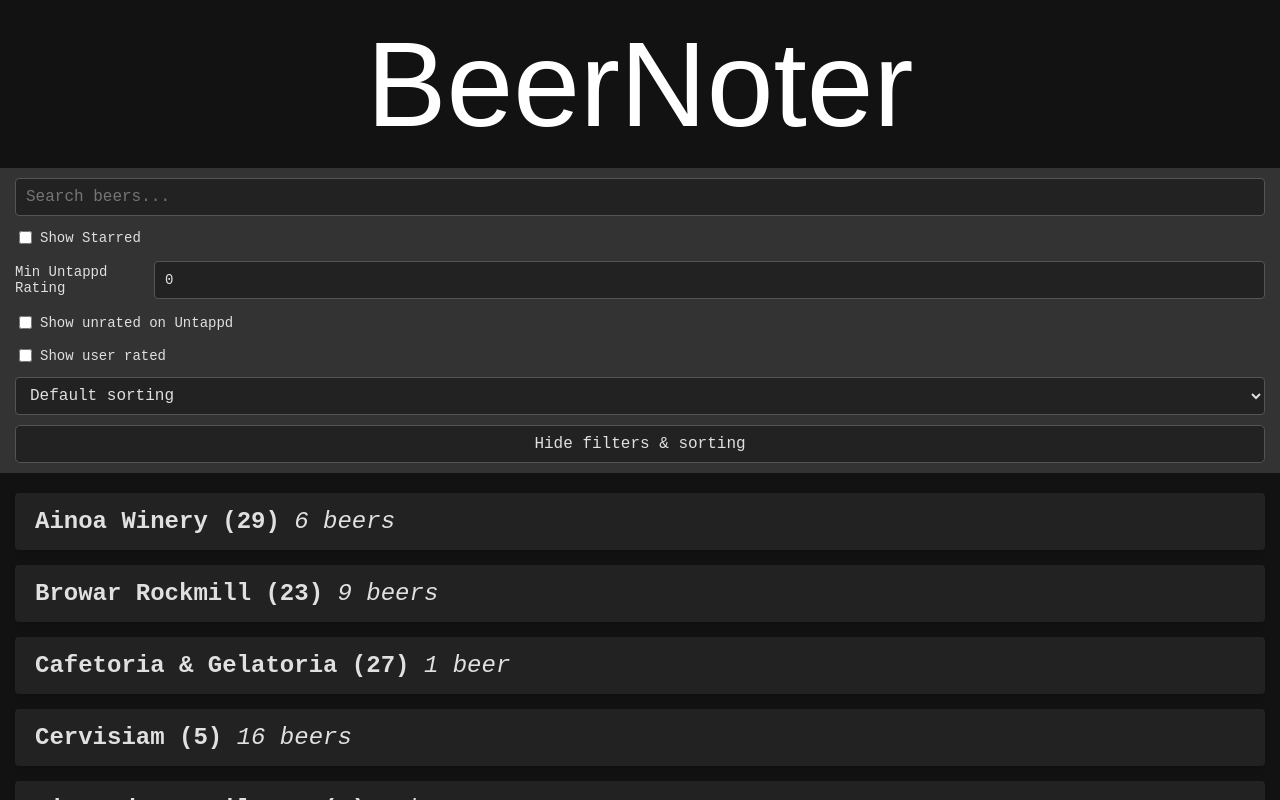
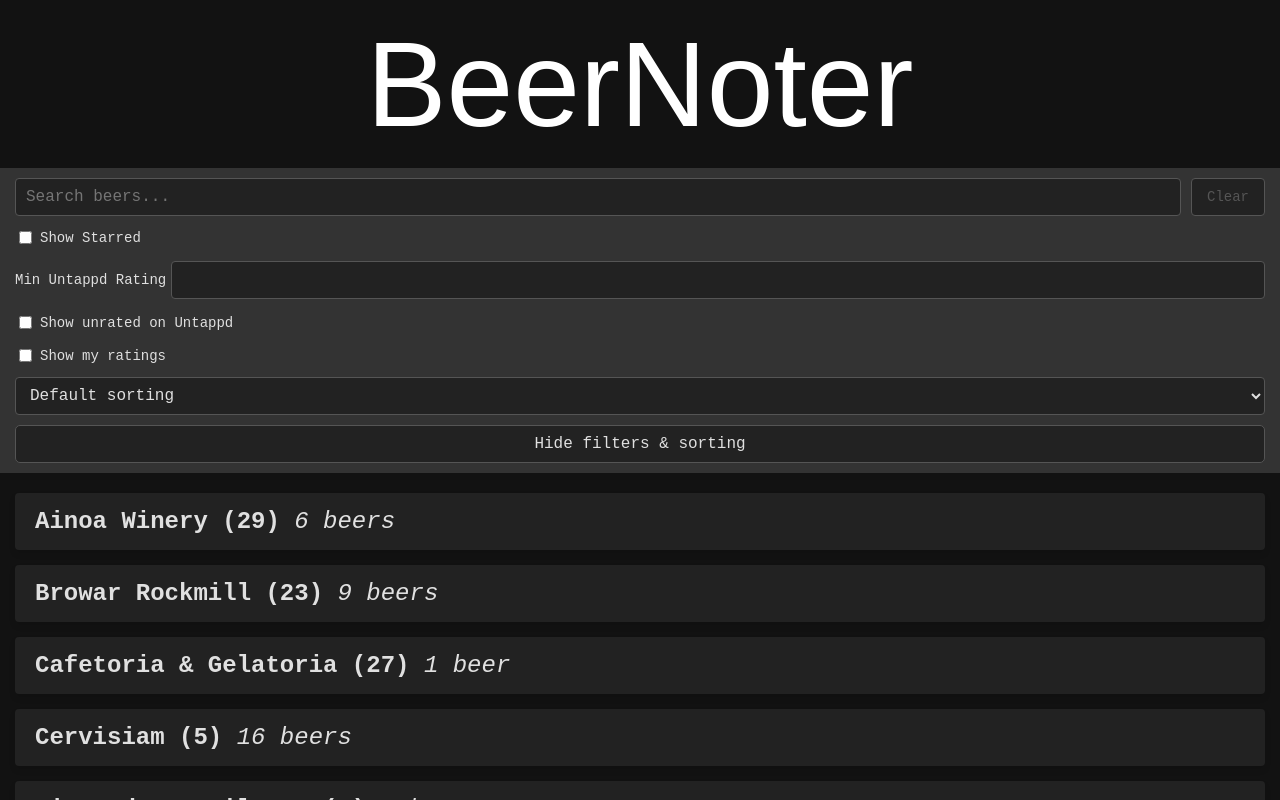
Before and after one commit to topierland/topisarkiniemi, a React (Create React App) app in the folder beer/: page / in a window 1280 px wide. Both pictures are taken after a click on the button "Show filters & sorting". Shown: the top 800 px of the page. Built offline with nearby package versions, Linux system fonts and the light colour scheme; a web font is replaced by a local one.

Commit message:
Fixed min untappd rating

```diff
--- a/beer/src/App.scss
+++ b/beer/src/App.scss
@@ -134,7 +134,7 @@ input[type="checkbox"] {
     border-radius: 4px;
   }
 
-  input[type="text"], input[type="number"], select {
+  input[type="text"], input[type="search"], input[type="number"], select {
     height: 38px;
     margin: 0;
   }
@@ -146,10 +146,37 @@ input[type="checkbox"] {
     align-items: center;
     gap: 5px;
     margin: 2px 0;
+    .no-wrap {
+      white-space: nowrap;
+    }
   }
 
-  input[type="text"], input[type="number"] {
+  input[type="text"], input[type="number"], input[type="search"] {
     flex-grow: 1;
+  }
+
+  .flex {
+    display: flex;
+    align-items: center;
+    gap: 10px;
+    input {
+      flex-grow: 1;
+    }
+    button {
+      font-size: 14px;
+      margin: 0;
+      height: 38px;
+      background-color: $filter-background-color;
+      border: 1px solid $border-color;
+      color: $text-color;
+      padding: 0 15px;
+      width: unset;
+      box-shadow: $box-shadow-default;
+      &:disabled {
+        color: $border-color;
+        box-shadow: none;
+      }
+    }
   }
 }
 
@@ -185,4 +212,5 @@ header {
 
 footer {
   padding: 5px 20px 40px;
+  text-align: center;
 }
--- a/beer/src/App.tsx
+++ b/beer/src/App.tsx
@@ -28,7 +28,7 @@ const App: React.FC = () => {
   const [searchQuery, setSearchQuery] = useState('');
   const [showFavorites, setShowFavorites] = useState(false);
   const [showBeersWithoutUntappdRating, setShowBeersWithoutUntappdRating] = useState(false);
-  const [minUntappdRating, setMinUntappdRating] = useState<number | ''>('');
+  const [minUntappdRating, setMinUntappdRating] = useState<string>('');
   const [hasUserRating, setHasUserRating] = useState(false);
   const [sortOption, setSortOption] = useState('default');
   const [breweries, setBreweries] = useState<Brewery[]>(baseData); // Base data for breweries and beers
@@ -50,7 +50,7 @@ const App: React.FC = () => {
     setSearchQuery(loadedSettings.searchQuery);
     setShowFavorites(loadedSettings.showFavorites);
     setShowBeersWithoutUntappdRating(loadedSettings.showBeersWithoutUntappdRating)
-    setMinUntappdRating(loadedSettings.minUntappdRating !== null ? Number(loadedSettings.minUntappdRating) : '');
+    setMinUntappdRating(loadedSettings.minUntappdRating !== null ? loadedSettings.minUntappdRating : '');
     setHasUserRating(loadedSettings.hasUserRating);
     setSortOption(loadedSettings.sortOption);
     setBreweryVisibility(loadedSettings.breweryVisibility);
@@ -97,8 +97,8 @@ const App: React.FC = () => {
           const userRatingExists = !hasUserRating || (userData?.userRating !== undefined && userData?.userRating !== 0 && userData?.userRating !== null);
           const untappdRatingCondition = showBeersWithoutUntappdRating
               ? untappdRating === '0'
-              : (typeof minUntappdRating === 'number' && minUntappdRating !== 0
-                  ? untappdRating !== undefined && parseFloat(untappdRating) >= minUntappdRating
+              : (minUntappdRating !== '' && parseFloat(minUntappdRating) !== 0
+                  ? untappdRating !== undefined && parseFloat(untappdRating) >= parseFloat(minUntappdRating)
                   : true);
 
           return matchesSearchQuery && isFavorite && userRatingExists && untappdRatingCondition
@@ -161,14 +161,14 @@ const App: React.FC = () => {
     }));
   };
 
-  const areFiltersActive = searchQuery !== '' || showFavorites || hasUserRating || (typeof minUntappdRating === 'number' && minUntappdRating !== 0) || showBeersWithoutUntappdRating;
+  const areFiltersActive = searchQuery !== '' || showFavorites || hasUserRating || (parseFloat(minUntappdRating) !== 0) || showBeersWithoutUntappdRating;
   const visibleBreweries = areFiltersActive ? filteredAndSortedBreweries.filter(brewery => brewery.beers.length > 0) : filteredAndSortedBreweries;
 
   const [filtersExpanded, setFiltersExpanded] = useState(false)
 
   const isAnyFilterActive = searchQuery !== '' ||
       showFavorites ||
-      minUntappdRating > 0 ||
+      parseFloat(minUntappdRating) > 0 ||
       hasUserRating ||
       showBeersWithoutUntappdRating
 
@@ -180,12 +180,17 @@ const App: React.FC = () => {
         <div id={"filters"}>
           {filtersExpanded &&
               <>
-                <input
-                    type="text"
-                    placeholder="Search beers..."
-                    value={searchQuery}
-                    onChange={(e) => setSearchQuery(e.target.value)}
-                />
+                <div className={"flex"}>
+                  <input
+                      type="search"
+                      placeholder="Search beers..."
+                      value={searchQuery}
+                      onChange={(e) => setSearchQuery(e.target.value)}
+                  />
+                    <button className={searchQuery?.length > 0 ? "active" : "disabled"} disabled={!(searchQuery?.length > 0)} onClick={() => setSearchQuery('')}>
+                        Clear
+                    </button>
+                </div>
                 <label>
                   <input
                       type="checkbox"
@@ -197,9 +202,13 @@ const App: React.FC = () => {
                 <label>
                   Min Untappd Rating
                   <input
-                      type="number"
+                      type="text"
+                      inputMode={"decimal"}
                       value={minUntappdRating}
-                      onChange={(e) => setMinUntappdRating(e.target.value !== '' ? Number(e.target.value) : '')}
+                      onChange={(e) => {
+                        const value = e.target.value.replace(",",".")
+                        setMinUntappdRating(value)
+                      }}
                   />
                 </label>
                 <label>
@@ -216,7 +225,7 @@ const App: React.FC = () => {
                       checked={hasUserRating}
                       onChange={(e) => setHasUserRating(e.target.checked)}
                   />
-                  Show user rated
+                  Show my ratings
                 </label>
                 <select value={sortOption} onChange={(e) => setSortOption(e.target.value)}>
                   <option value="default">Default sorting</option>
@@ -238,7 +247,7 @@ const App: React.FC = () => {
         {
           visibleBreweries.map(brewery => {
             const hasVisibleBeers = brewery.beers.length > 0
-            const shouldShowBeers = areFiltersActive || breweryVisibility[brewery.id];
+            const shouldShowBeers = breweryVisibility[brewery.id];
 
             return hasVisibleBeers && (
                     <div key={brewery.id} className={"brewery-item"}>
@@ -254,9 +263,9 @@ const App: React.FC = () => {
                                   {userData.favorite ? <Starred/> : <Star/>}
                                 </button>
                               </h3>
-                              <p>Style: {beer.style}</p>
-                              <p>Details: {beer.details}</p>
-                              <p>Untappd Rating: {beer?.untappdRating ? parseFloat(beer.untappdRating).toFixed(2) : "N/A"}</p>
+                              <p>{beer.style}</p>
+                              <p>{beer.details}</p>
+                              <p>Untappd: {beer?.untappdRating ? parseFloat(beer.untappdRating).toFixed(2) : "N/A"}</p>
                               <input
                                   type="number"
                                   placeholder="Rate this beer"
```
